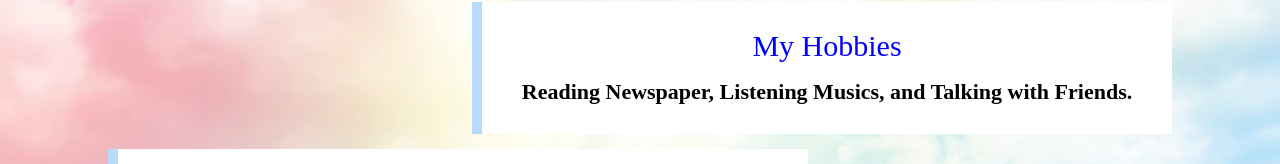
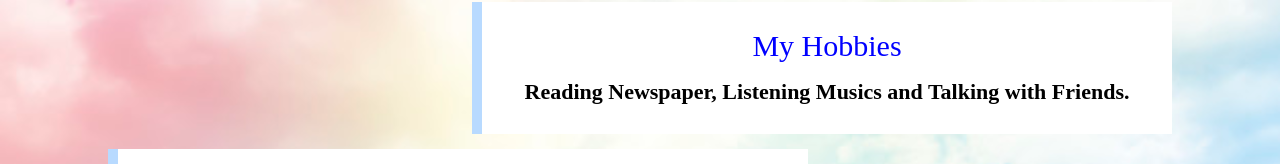
Before and after one commit to GOWRICSE/Myprofile, a plain HTML site: page aboutme.html in a window 1280 px wide. Shown: the part 296-460 px from the top of the page. Drawn offline with Linux system fonts and the light colour scheme.

Commit message:
Update aboutme.html

```diff
--- a/aboutme.html
+++ b/aboutme.html
@@ -82,7 +82,7 @@ h1{
 
 <div class="abox" id="mar2">
 <div class="head">My Hobbies</div>
-<div class="an">Reading Newspaper, Listening Musics, and Talking with Friends.</div>
+<div class="an">Reading Newspaper, Listening Musics and Talking with Friends.</div>
 </div>
 
 <div class="abox" id="mar1">
```
